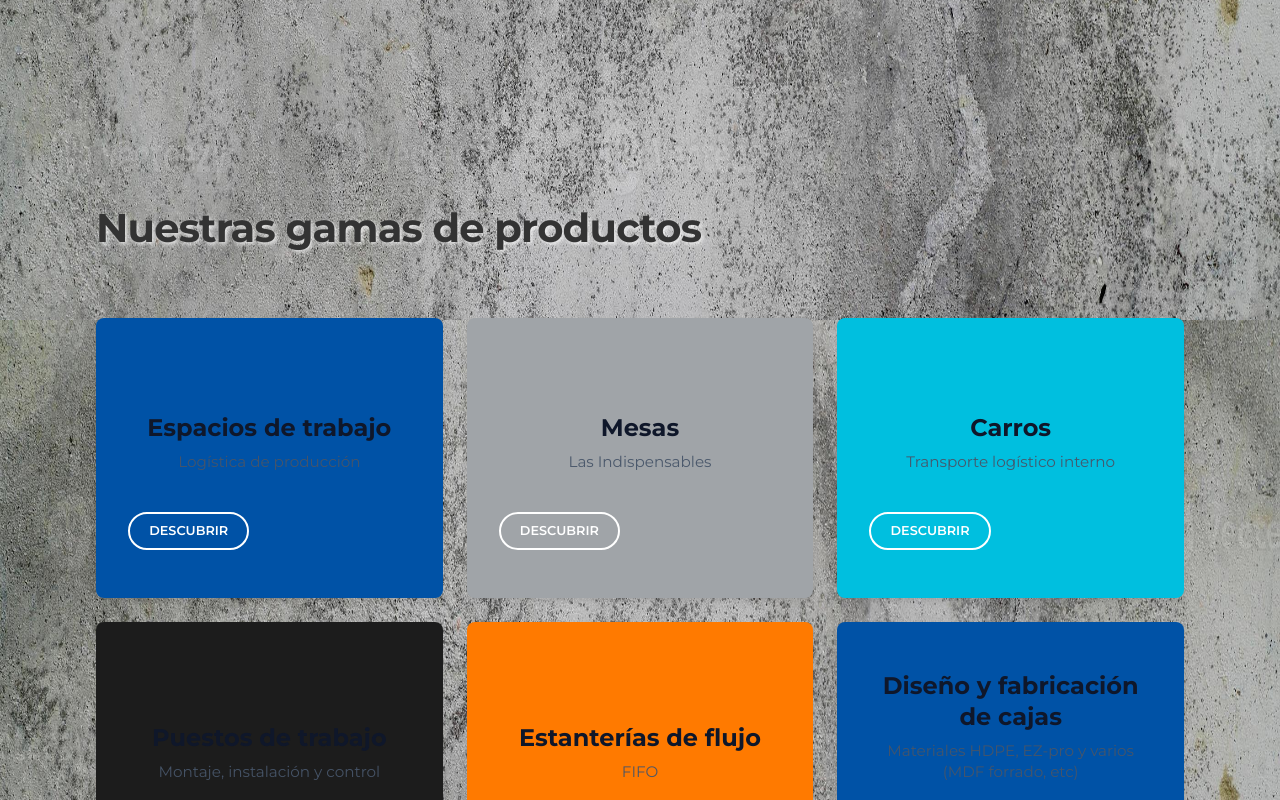
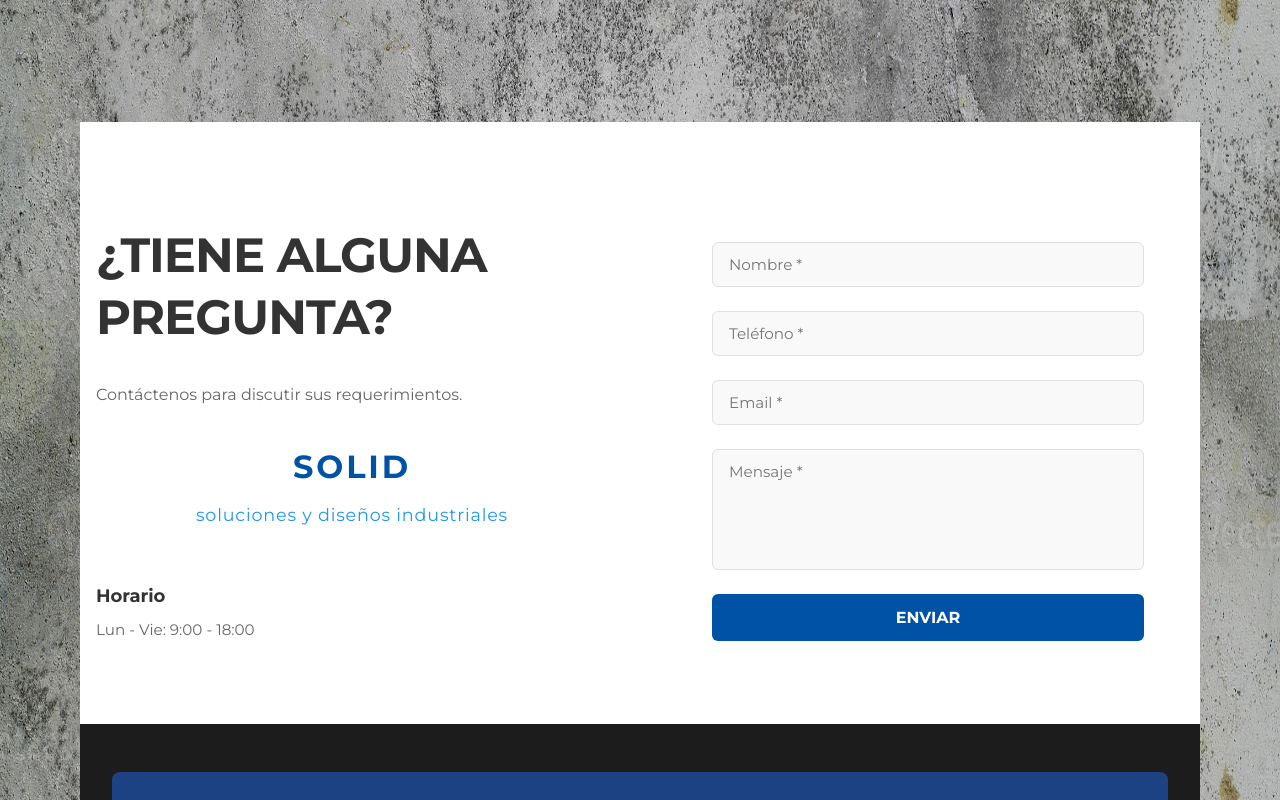
Before and after one commit to PonceRivera/App-React, a React (Vite) app: page / in a window 1280 px wide. Shown: the part 2080-2880 px from the top of the page. Built offline with nearby package versions, Linux system fonts and the light colour scheme.

Commit message:
refactor: comentar sección ServiceCarousel temporalmente
- Comentar importación y uso de ServiceCarousel en Home.jsx
- Mantener código disponible para futuras actualizaciones
- Ocultar 'Nuestras gamas de productos' de la vista actual

```diff
--- a/src/pages/Home.jsx
+++ b/src/pages/Home.jsx
@@ -2,7 +2,7 @@ import React from 'react';
 import HeroSection from '../components/home/HeroSection';
 import StoresSection from '../components/home/StoresSection';
 // import NewsSection from '../components/home/NewsSection';
-import ServiceCarousel from '../components/home/ServiceCarousel';
+// import ServiceCarousel from '../components/home/ServiceCarousel';
 import ContactSection from '../components/home/ContactSection';
 import Footer from '../components/home/Footer';
 
@@ -12,7 +12,7 @@ export default function Home() {
       <HeroSection />
       <StoresSection />
       {/* <NewsSection /> */}
-      <ServiceCarousel />
+      {/* <ServiceCarousel /> */}
       <ContactSection />
       <Footer />
     </div>
```
